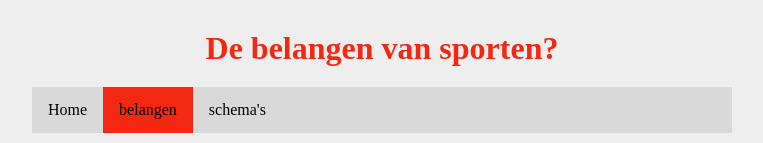
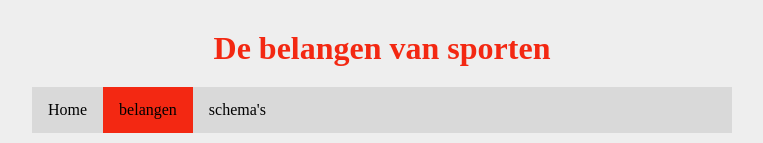
Before and after one commit to emmaus-archief/2223-4H-website-4hin1-ashley, a plain HTML site: page overmij.html in a window 1280 px wide. Shown: the top 143 px of the page, without its empty margins (258-1021 px from the left). Drawn offline with Linux system fonts and the light colour scheme.

Commit message:
deleted the ?

```diff
--- a/overmij.html
+++ b/overmij.html
@@ -12,7 +12,7 @@
   <div class="page">
 
     <header>
-      <h1>De belangen van sporten?</h1>
+      <h1>De belangen van sporten</h1>
     </header>
 
     <nav>
```
